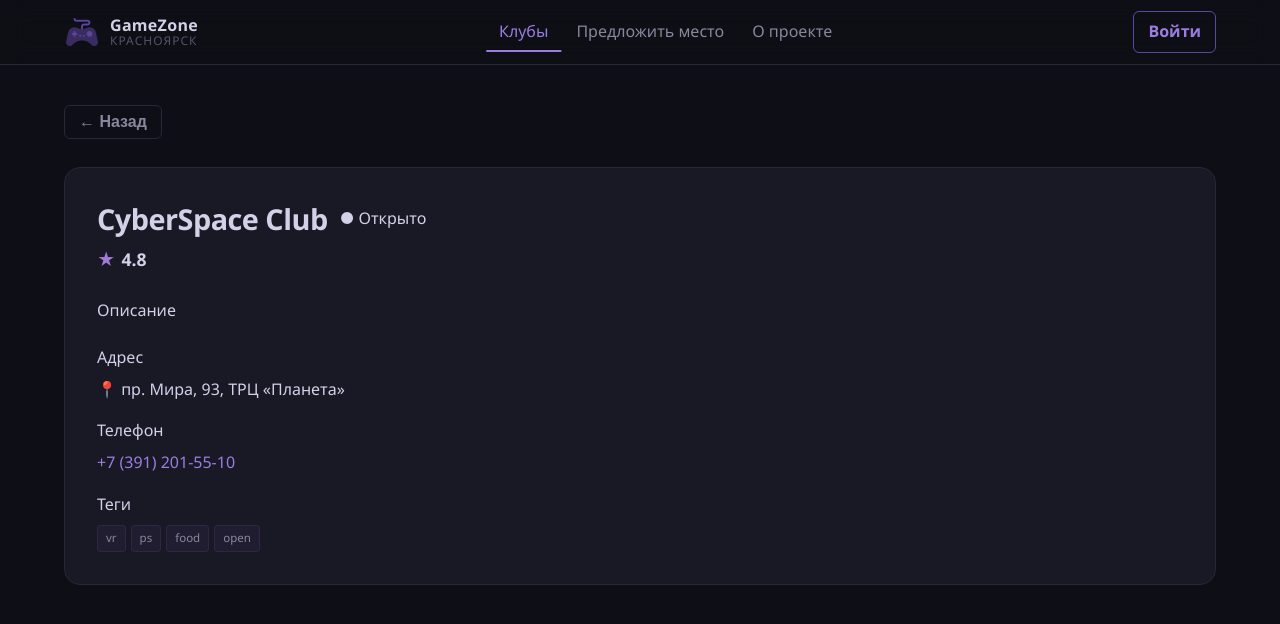
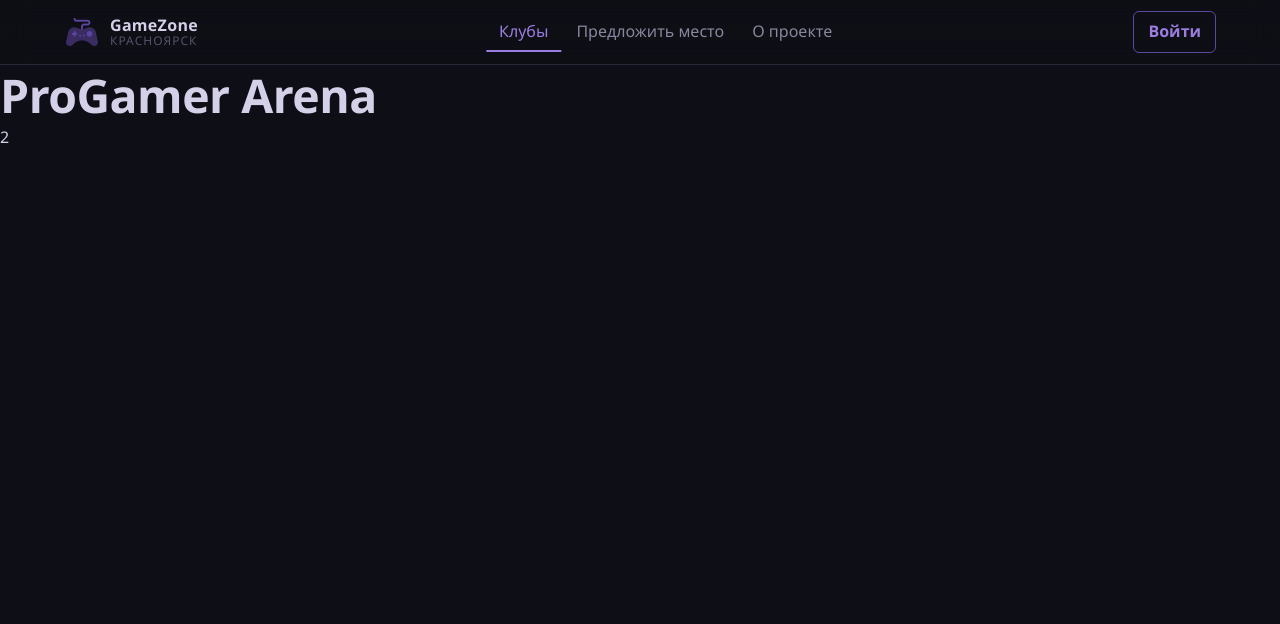
Before and after one commit to bruhanovaolga940-cmd/GameZone, a React (Vite) app: page /ClubDetailPage/1 in a window 1280 px wide. Shown: the top 624 px of the page. Built offline with nearby package versions, Linux system fonts and the light colour scheme.

Commit message:
add route to card by id

```diff
--- /dev/null
+++ b/src/assets/club/ClubCard.jsx
@@ -0,0 +1,40 @@
+import { NavLink } from "react-router-dom";
+import "../club/club.css";
+
+ const ClubCard=({id, name})=> {
+
+    return (
+        // <div className="club-card" onClick={handleClick}>
+
+        //     <div className="club-card-body">
+
+        //         <h3 className="club-name">{club.name}</h3>
+        //         <div className="club-address">{club.address}</div>
+        //         <p className="club-desc">{club.desc}</p>
+
+        //         <div className="club-meta">
+        //             <div className="rating">
+        //                 <span style={{ color: "var(--star)" }}>★</span>
+        //                 <span className="rating-value">{club.rating}</span>
+        //             </div>
+        //             <span className={`badge ${club.isOpen ? "badge-open" : "badge-closed"}`}>
+        //                 {club.isOpen ? "● Открыто" : "● Закрыто"}
+        //             </span>
+        //         </div>
+
+        //         <div className="club-tags">
+        //             {club.tags.map(tag => (
+        //                 <span key={tag} className="tag">{tag}</span>
+        //             ))}
+        //         </div>
+
+        //     </div>
+
+
+        <NavLink to={`/ClubDetailPage/${id}`}>
+
+                <h1>{name}</h1>
+        </NavLink>
+    )
+}
+export default ClubCard;
--- a/src/assets/club/Clubs.jsx
+++ /dev/null
@@ -1,73 +0,0 @@
-import { useNavigate } from "react-router-dom";
-import "../club/club.css";
-
-function ClubCard({ club }) {
-    const navigate = useNavigate();
-
-    // При клике переходим на страницу клуба
-    const handleClick = () => {
-        navigate(`/club/${club.id}`);
-    };
-
-    return (
-        // <div className="club-card" onClick={handleClick}>
-
-        //     <div className="club-card-body">
-
-        //         <h3 className="club-name">{club.name}</h3>
-        //         <div className="club-address">{club.address}</div>
-        //         <p className="club-desc">{club.desc}</p>
-
-        //         <div className="club-meta">
-        //             <div className="rating">
-        //                 <span style={{ color: "var(--star)" }}>★</span>
-        //                 <span className="rating-value">{club.rating}</span>
-        //             </div>
-        //             <span className={`badge ${club.isOpen ? "badge-open" : "badge-closed"}`}>
-        //                 {club.isOpen ? "● Открыто" : "● Закрыто"}
-        //             </span>
-        //         </div>
-
-        //         <div className="club-tags">
-        //             {club.tags.map(tag => (
-        //                 <span key={tag} className="tag">{tag}</span>
-        //             ))}
-        //         </div>
-
-        //     </div>
-
-
-        <div class="club-card" nClick={handleClick}>
-            <div class="club-card-image">
-                <span class="club-card-icon">{club.icon}</span>
-                <div class="card-badges">
-                    <span className={`badge ${club.isOpen ? "badge-open" : "badge-closed"}`}>
-                    {club.isOpen ? "● Открыто" : "● Закрыто"}
-                </span>
-                    <span class="badge badge-new">Новинка</span>
-                </div>
-                <button class="fav-btn" id="fav-1" onClick="" title="В избранное">♡</button>
-            </div>
-            <div class="club-card-body">
-                <div class="club-name">{club.name}</div>
-                <div className="club-address">{club.address}</div>
-                <div class="club-meta">
-                    <div className="rating">
-                        <span style={{ color: "var(--star)" }}>★</span>
-                        <span className="rating-value">{club.rating}</span>
-                        <span class="rating-count">{club.reviewsCount}</span>
-                    </div>
-                        <span class="price">{club.price}</span>
-                </div>
-
-                    <div className="club-tags">
-                    {club.tags.map(tag => (
-                        <span key={tag} className="tag">{tag}</span>))}
-                </div>
-
-             </div>
-             </div>
-    );
-}
-
-export default ClubCard;
--- a/src/pages/ClubDetaiPage.jsx
+++ b/src/pages/ClubDetaiPage.jsx
@@ -1,13 +1,14 @@
 import { useParams, useNavigate } from "react-router-dom";
 import { clubs } from "../assets/helpers/ClubList.jsx";
 
-function ClubDetailPage() {
+const ClubDetailPage=()=> {
     const { id }      = useParams();
     const navigate    = useNavigate();
+    const club = clubs[id];
 
     // Ищем клуб по id
     // id из useParams — строка, club.id — число, поэтому Number(id)
-    const club = clubs.find(c => c.id === Number(id));
+    // const club = clubs.find(c => c.id === Number(id));
 
     // Если клуб не найден
     if (!club) {
@@ -26,77 +27,10 @@
     }
 
     return (
-        <div className="container" style={{ padding: "40px 0" }}>
-
-            {/* Кнопка назад */}
-            <button
-                className="btn btn-ghost btn-sm"
-                style={{ marginBottom: "28px" }}
-                onClick={() => navigate(-1)}
-            >
-                ← Назад
-            </button>
-
-            {/* Полная информация о клубе */}
-            <div style={{
-                background: "var(--bg-card)",
-                border: "1px solid var(--border)",
-                borderRadius: "var(--radius-lg)",
-                padding: "32px",
-            }}>
-
-                {/* Шапка */}
-                <div style={{ marginBottom: "24px" }}>
-                    <div style={{ display: "flex", alignItems: "center", gap: "12px", marginBottom: "8px" }}>
-                        <h1 style={{ fontSize: "1.8rem" }}>{club.name}</h1>
-                        <span className={`badge ${club.isOpen ? "badge-open" : "badge-closed"}`}>
-                            {club.isOpen ? "● Открыто" : "● Закрыто"}
-                        </span>
-                    </div>
-
-                    <div className="rating" style={{ gap: "6px" }}>
-                        <span style={{ color: "var(--star)", fontSize: "1.1rem" }}>★</span>
-                        <span style={{ fontWeight: 600, fontSize: "1.1rem" }}>{club.rating}</span>
-                    </div>
-                </div>
-
-                <div className="divider" />
-
-                {/* Детали */}
-                <div style={{ display: "flex", flexDirection: "column", gap: "16px" }}>
-
-                    <div>
-                        <div className="info-label">Описание</div>
-                        <p style={{ color: "var(--text-secondary)", marginTop: "6px" }}>
-                            {club.description}
-                        </p>
-                    </div>
-
-                    <div>
-                        <div className="info-label">Адрес</div>
-                        <div style={{ marginTop: "6px" }}>📍 {club.address}</div>
-                    </div>
-
-                    <div>
-                        <div className="info-label">Телефон</div>
-                        <div style={{ marginTop: "6px" }}>
-                            <a href={`tel:${club.phone}`}>{club.phone}</a>
-                        </div>
-                    </div>
-
-                    <div>
-                        <div className="info-label">Теги</div>
-                        <div className="club-tags" style={{ marginTop: "8px" }}>
-                            {club.tags.map(tag => (
-                                <span key={tag} className="tag">{tag}</span>
-                            ))}
-                        </div>
-                    </div>
-
-                </div>
-            </div>
-
-        </div>
+        <>
+        <h1>{club.name}</h1>
+        <p>{club.id}</p>
+        </>
     );
 }
 
--- a/src/pages/Clubs.jsx
+++ b/src/pages/Clubs.jsx
@@ -1,7 +1,7 @@
 import { clubs } from "../assets/helpers/ClubList.jsx";
-import ClubCard   from "../assets/club/Clubs.jsx";
+import ClubCard   from "../assets/club/ClubCard.jsx";
 
-function Clubs() {
+const Clubs=()=> {
     return (
         <div className="container">
 
@@ -12,7 +12,11 @@
             {/* Рендерим карточку для каждого клуба */}
             <div className="clubs-grid">
                 {clubs.map(club => (
-                    <ClubCard key={club.id} club={club} />
+                    <ClubCard key={club.id}
+                    club={club}
+                    id={club.id}
+                    name={club.name}
+                    />
                 ))}
             </div>
 
```
